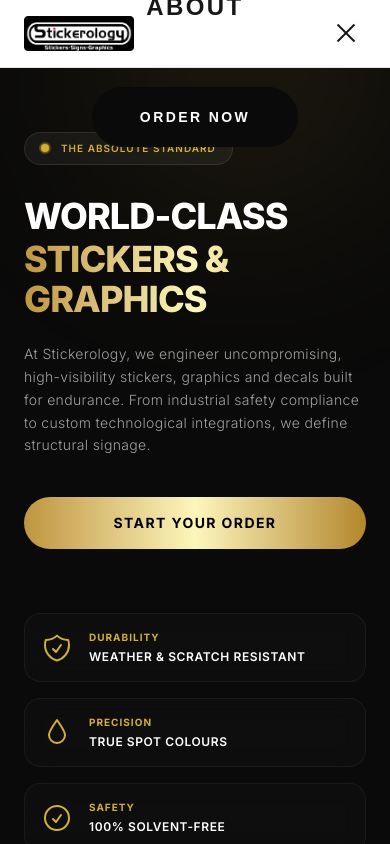
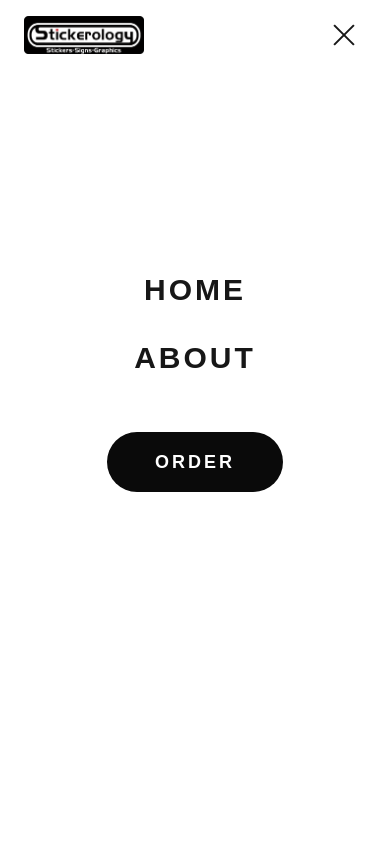
Before and after one commit to cleanwebsitesuk/stickerology, a Next.js app: page / in a window 390 px wide. Both pictures are taken after a click on the button "Toggle Menu". Shown: the top 844 px of the page. Built offline with nearby package versions, Linux system fonts and the light colour scheme.

Commit message:
Update site-header.tsx

```diff
--- a/components/site-header.tsx
+++ b/components/site-header.tsx
@@ -7,7 +7,7 @@ import Image from "next/image";
 export default function SiteHeader() {
   const [isMobileMenuOpen, setIsMobileMenuOpen] = useState(false);
 
-  // Prevent scrolling when mobile menu is open
+  // Prevent background scrolling when mobile menu is open
   useEffect(() => {
     if (isMobileMenuOpen) {
       document.body.style.overflow = "hidden";
@@ -17,9 +17,9 @@ export default function SiteHeader() {
   }, [isMobileMenuOpen]);
 
   return (
-    <header className="sticky top-0 z-50 border-b border-neutral-200 bg-white/95 backdrop-blur-xl transition-all">
-      {/* Top Bar - High z-index ensures it sits above the mobile menu overlay */}
-      <div className="relative z-50 mx-auto flex max-w-7xl items-center justify-between px-6 py-4 lg:px-8">
+    <header className="sticky top-0 z-50 w-full border-b border-neutral-200 bg-white">
+      {/* Top Navigation Bar */}
+      <div className="relative z-50 mx-auto flex max-w-7xl items-center justify-between bg-white px-6 py-4 lg:px-8">
 
         {/* Logo */}
         <Link href="/" className="flex items-center group" onClick={() => setIsMobileMenuOpen(false)}>
@@ -28,7 +28,7 @@ export default function SiteHeader() {
             alt="Stickerology"
             width={160}
             height={50}
-            className="h-auto w-[110px] sm:w-[120px] md:w-[140px] object-contain transition-transform duration-300 group-hover:scale-105"
+            className="h-auto w-[120px] md:w-[140px] object-contain transition-transform duration-300 group-hover:scale-105"
           />
         </Link>
 
@@ -54,19 +54,19 @@ export default function SiteHeader() {
           onClick={() => setIsMobileMenuOpen(!isMobileMenuOpen)}
           aria-label="Toggle Menu"
         >
-          <span className={`block h-[2px] bg-neutral-900 transition-all duration-300 ${isMobileMenuOpen ? "w-6 translate-y-[8px] rotate-45" : "w-8"}`} />
+          <span className={`block h-[2px] bg-neutral-900 transition-all duration-300 ${isMobileMenuOpen ? "w-7 translate-y-[8px] rotate-45" : "w-8"}`} />
           <span className={`block h-[2px] bg-neutral-900 transition-all duration-300 ${isMobileMenuOpen ? "w-0 opacity-0" : "w-6"}`} />
-          <span className={`block h-[2px] bg-neutral-900 transition-all duration-300 ${isMobileMenuOpen ? "w-6 -translate-y-[8px] -rotate-45" : "w-4"}`} />
+          <span className={`block h-[2px] bg-neutral-900 transition-all duration-300 ${isMobileMenuOpen ? "w-7 -translate-y-[8px] -rotate-45" : "w-4"}`} />
         </button>
       </div>
 
-      {/* Mobile Menu Overlay */}
+      {/* Mobile Menu Overlay (Bulletproof solid background) */}
       <div
-        className={`fixed inset-0 z-40 flex flex-col items-center justify-center bg-white/98 backdrop-blur-3xl transition-all duration-300 ease-in-out md:hidden ${
-          isMobileMenuOpen ? "opacity-100 visible translate-y-0" : "opacity-0 invisible -translate-y-4 pointer-events-none"
+        className={`fixed inset-0 z-40 bg-white transition-all duration-300 ease-in-out md:hidden ${
+          isMobileMenuOpen ? "opacity-100 visible" : "opacity-0 invisible pointer-events-none"
         }`}
       >
-        <nav className="flex flex-col items-center gap-10 text-2xl font-bold uppercase tracking-widest text-neutral-900">
+        <nav className="flex h-[100dvh] flex-col items-center justify-center gap-8 pb-20 text-3xl font-black uppercase tracking-widest text-neutral-900">
           <Link
             href="/"
             className="transition-colors hover:text-[#BC2229]"
@@ -83,10 +83,10 @@ export default function SiteHeader() {
           </Link>
           <Link
             href="/contact"
-            className="mt-6 rounded-full bg-neutral-950 px-12 py-5 text-sm font-bold text-white transition-all hover:bg-[#BC2229]"
+            className="mt-6 rounded-full bg-neutral-950 px-12 py-4 text-lg font-bold text-white transition-all hover:bg-[#BC2229]"
             onClick={() => setIsMobileMenuOpen(false)}
           >
-            Order Now
+            Order
           </Link>
         </nav>
       </div>
```
